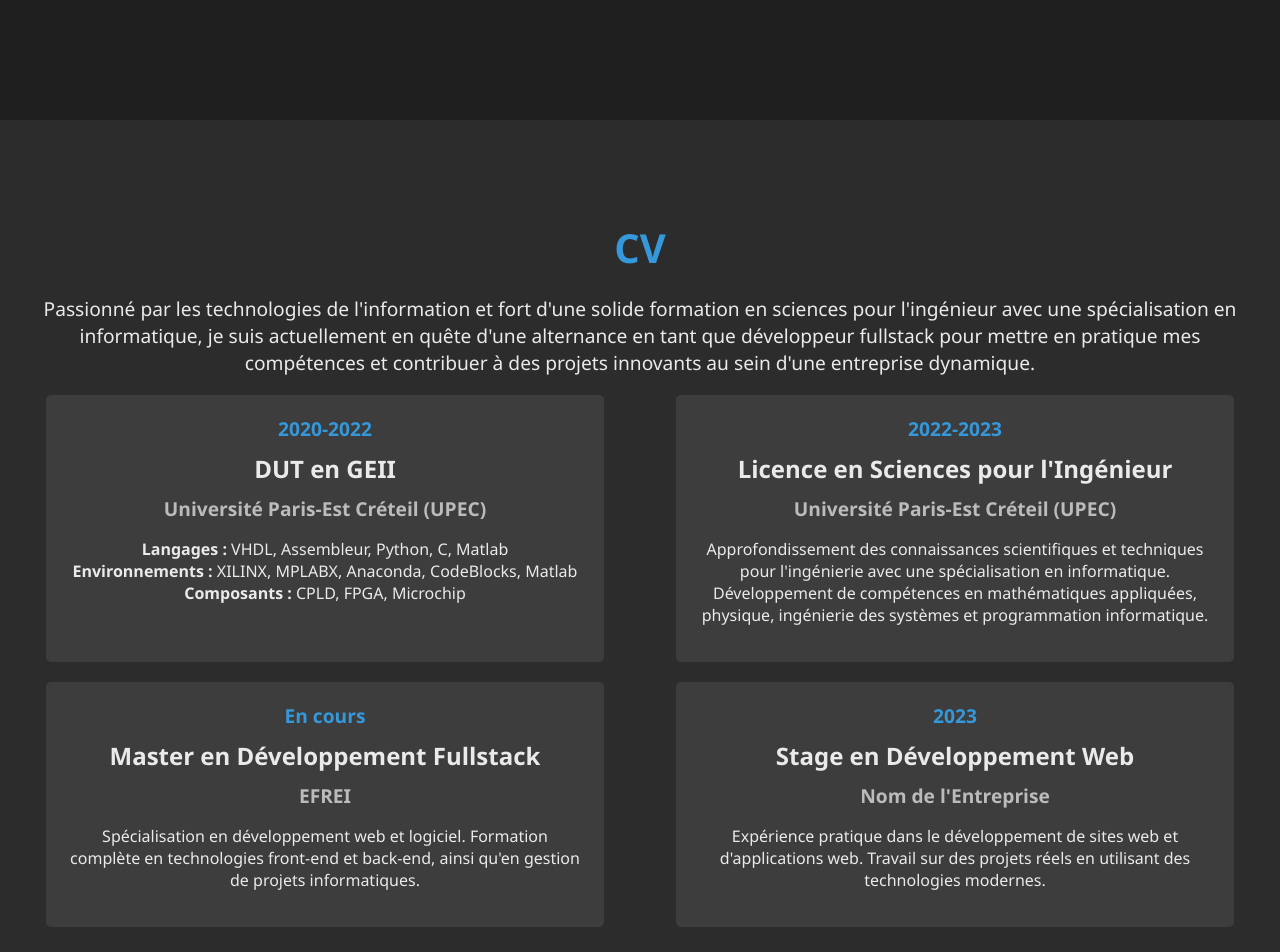
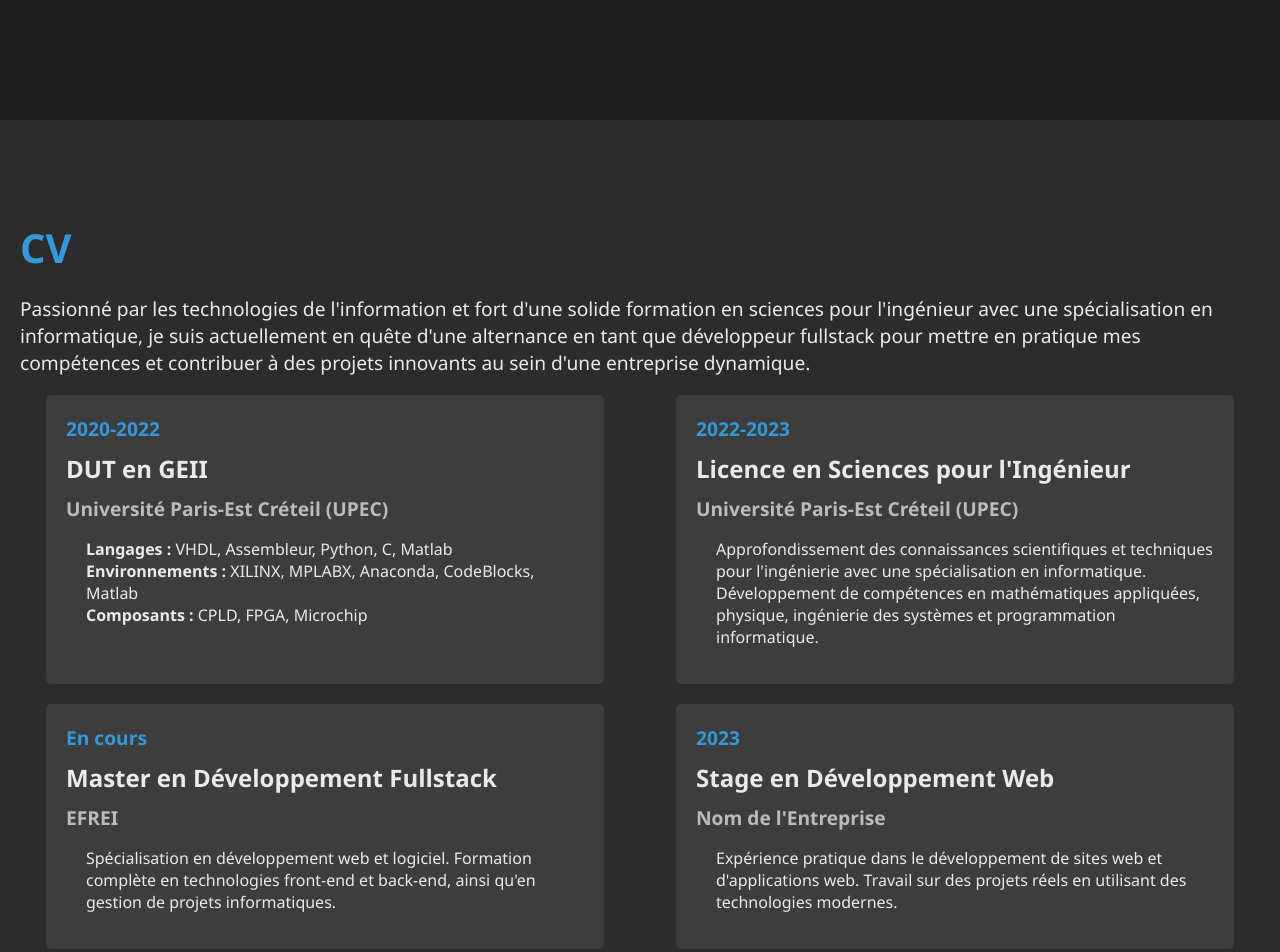
Before and after one commit to jikachaden/portfolio, a plain HTML site: page index.html in a window 1280 px wide. Shown: the part 740-1692 px from the top of the page. Drawn offline with Linux system fonts and the light colour scheme.

Commit message:
update design and resume

```diff
--- a/styles.css
+++ b/styles.css
@@ -92,7 +92,7 @@ nav ul li a:hover {
 
 section {
     padding: 100px 20px; /* Ajouté du padding en haut */
-    text-align: center;
+    text-align: left;
     box-sizing: border-box;
 }
 
@@ -151,6 +151,7 @@ section p {
 .resume-content p {
     font-size: 1em;
     color: #eaeaea; /* Texte clair */
+    margin-left: 20px; /* Ajoute une marge à gauche pour aligner le texte */
 }
 
 #projects {
```
